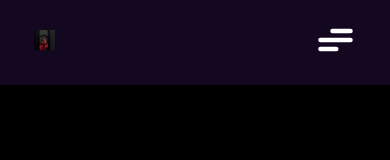
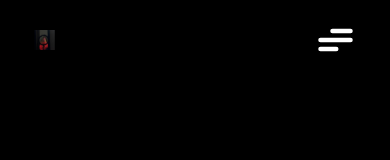
Before and after one commit to iyamujoshua/saveoursolana, a React (Vite) app: page / in a window 390 px wide. Shown: the top 160 px of the page. Built offline with nearby package versions, Linux system fonts and the light colour scheme; a web font is replaced by a local one.

Commit message:
first commit

```diff
--- a/src/components/Navbar/style.css
+++ b/src/components/Navbar/style.css
@@ -294,7 +294,7 @@
     .Navbar{
         position: sticky;
         top: 0%;
-        background-color: #140820;
+        background-color: black;
         display: flex;
         justify-content: space-between;
         max-width: 100%;
@@ -346,7 +346,7 @@
         /* text-align: left; */
         height: 100vh;
         border: 0.5px solid rgba(255, 255, 255, 0.04);
-        background: #140820;
+        background: black;
         backdrop-filter: blur(30px);
         top: 100%;
         z-index: 1000;
```
